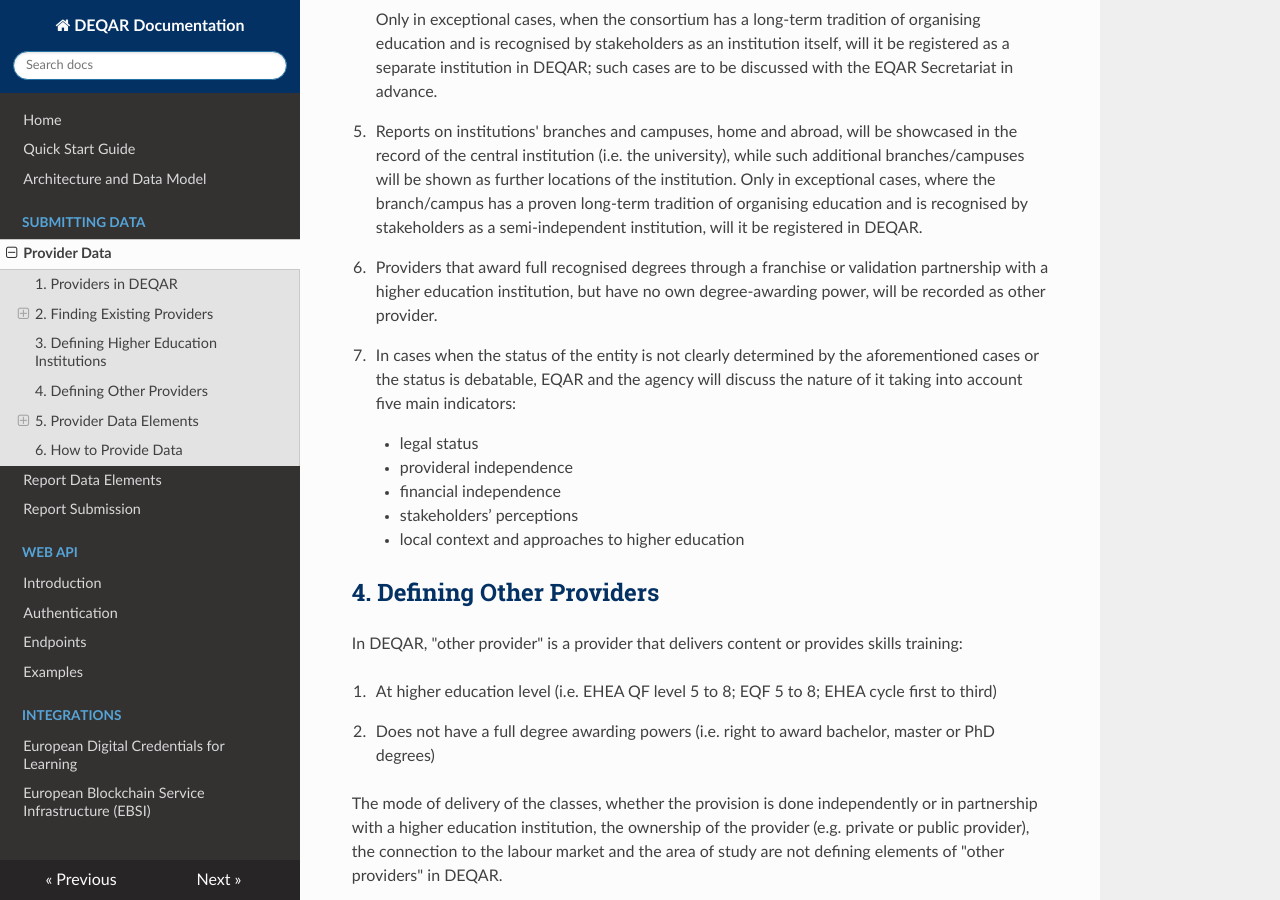
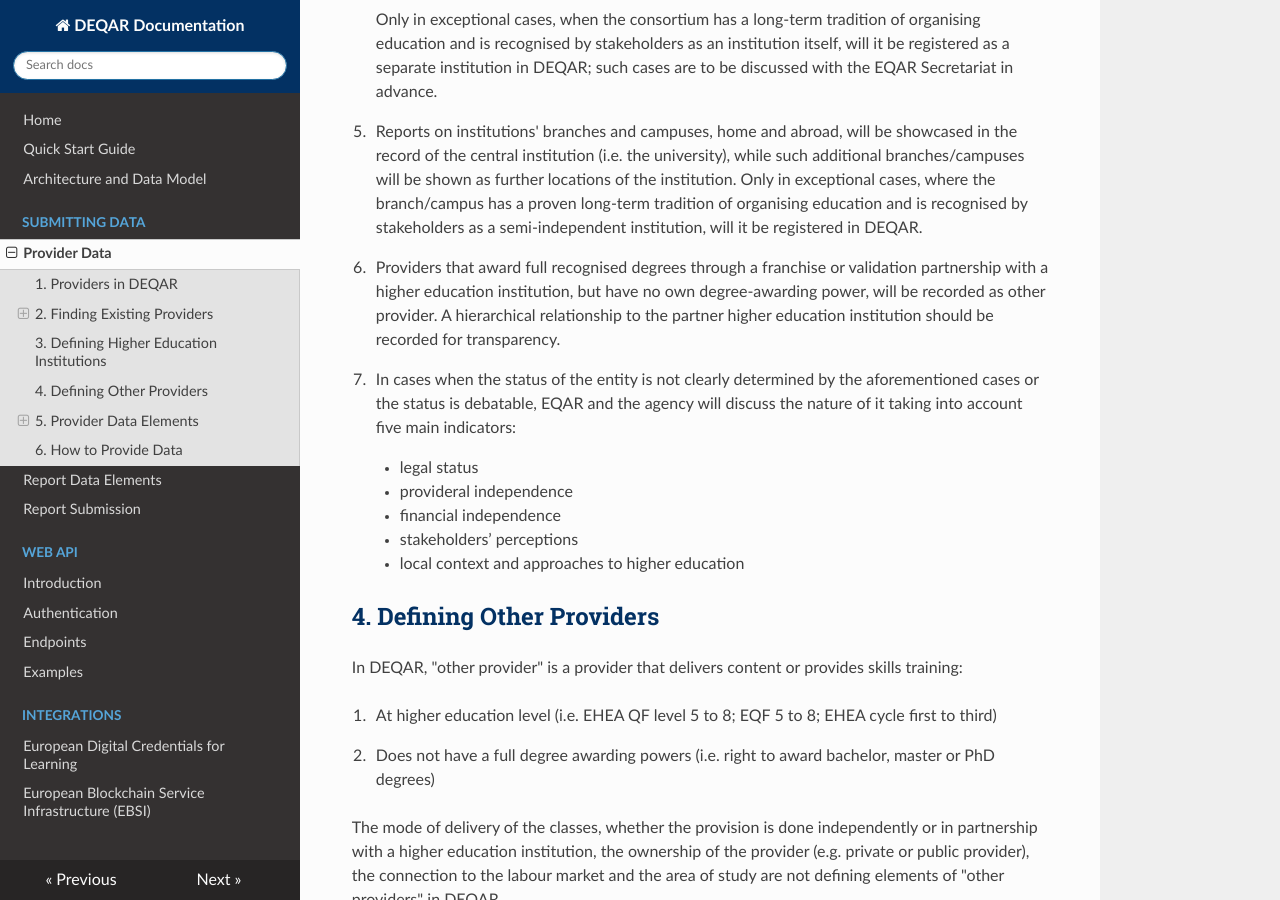
Before and after one commit to EQAR/deqar-docs, an MkDocs documentation site: the page built from docs/institution_data.md, in a window 1280 px wide and 900 px high, scrolled down 2758 px. Built offline with MkDocs 1.6.1, drawn with Linux system fonts in a browser that asks for light colours; nearby versions of some CDN libraries.

Commit message:
add: relationship type, franchise/validation link

```diff
--- a/docs/institution_data.md
+++ b/docs/institution_data.md
@@ -73,7 +73,7 @@ Before suggesting to add a new higher education institution, please consider the
 
  5. Reports on institutions' branches and campuses, home and abroad, will be showcased in the record of the central institution (i.e. the university), while such additional branches/campuses will be shown as further locations of the institution. Only in exceptional cases, where the branch/campus has a proven long-term tradition of organising education and is recognised by stakeholders as a semi-independent institution, will it be registered in DEQAR.
 
- 5. Providers that award full recognised degrees through a franchise or validation partnership with a higher education institution, but have no own degree-awarding power, will be recorded as other provider.
+ 5. Providers that award full recognised degrees through a franchise or validation partnership with a higher education institution, but have no own degree-awarding power, will be recorded as other provider. A hierarchical relationship to the partner higher education institution should be recorded for transparency.
 
  6. In cases when the status of the entity is not clearly determined by the aforementioned cases or the status is debatable, EQAR and the agency will discuss the nature of it taking into account five main indicators:
 
```
